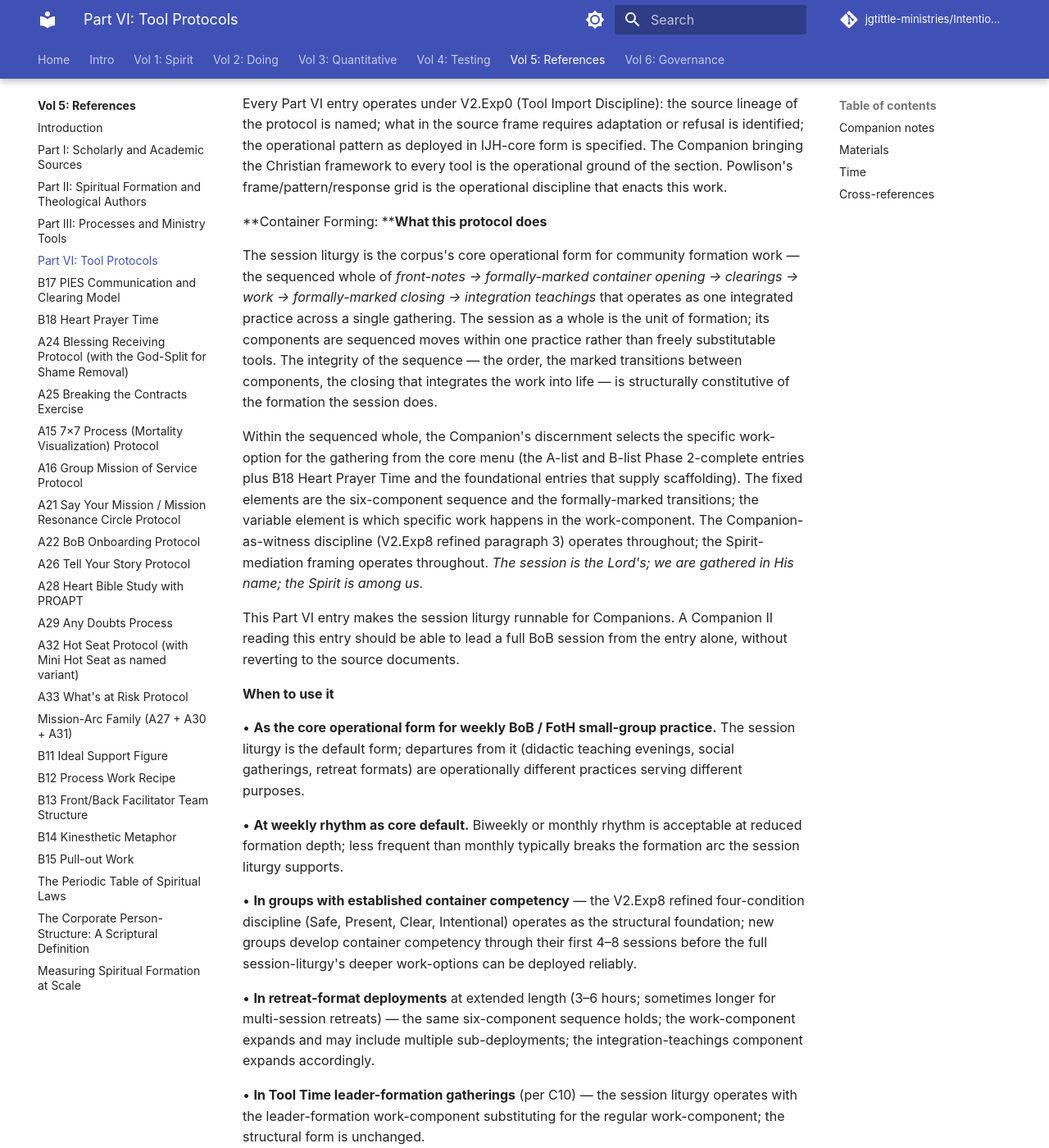
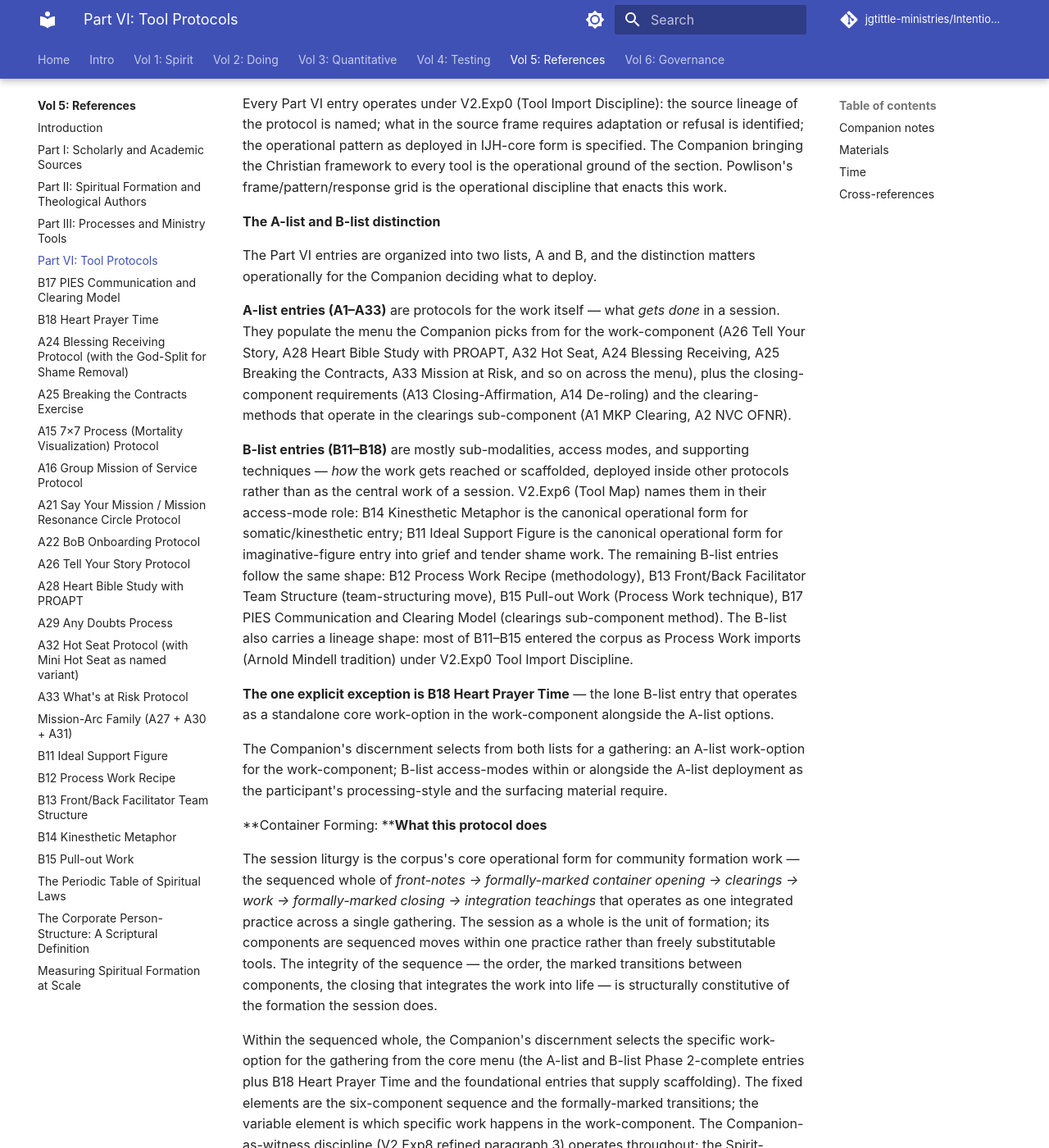
Before and after one commit to jgtittle-ministries/Intentional-Journey-of-the-Heart, an MkDocs documentation site: the page built from docs/volume-5-references/part-vi-tool-protocols.md, in a window 1280 px wide and 1400 px high, scrolled down 597 px. Shown: the whole window at 82% size. Built offline with MkDocs 1.6.1 and Material for MkDocs 9.7.7, drawn with Linux system fonts in a browser that asks for light colours; some web fonts are replaced; comment, search, counter and statistics services are not loaded.

Commit message:
Mirror Vol 5 Part VI A-list / B-list distinction from dev
Mirrors dev commit 231bf4f from
jgtittle-ministries/Intentional-Journey-of-the-Heart-dev.

Adds a '**The A-list and B-list distinction**' section to Part VI
between 'How to Read This Section' and the first protocol entry
(the session liturgy). Defines:

- A-list (A1–A33) — protocols for the work itself; the work-component
  menu, plus closing-component requirements (A13, A14) and clearing
  methods (A1, A2).
- B-list (B11–B18) — sub-modalities, access modes, and supporting
  techniques deployed inside other protocols. Includes the V2.Exp6
  access-mode framing for B11 and B14, and the lineage observation
  that most of B11–B15 are Process Work imports under V2.Exp0 Tool
  Import Discipline.
- B18 Heart Prayer Time as the lone B-list standalone core
  work-option.

Applied as a targeted Edit (not a whole-file copy) so the prod-only
attribution edit at d939b3d (the 'On attribution' paragraph) is
preserved unchanged. The attribution-paragraph divergence between dev
and prod is therefore intentional and will be back-mirrored to dev in
a follow-up commit.

Co-Authored-By: Claude Opus 4.7 <noreply@anthropic.com>

```diff
--- a/docs/volume-5-references/part-vi-tool-protocols.md
+++ b/docs/volume-5-references/part-vi-tool-protocols.md
@@ -13,6 +13,18 @@ Part VI: Tool Protocols houses the practitioner-run operational protocol details
 Each Part VI entry holds the practitioner-runnable detail for one protocol or one protocol family, in a standardized format: *what this protocol does* (the target blockage and what the protocol completes), *when to use it* (the conditions under which the protocol is the right next move), *when NOT to use it* (named failure modes, contraindications, and the discernment questions the Companion holds before starting), *the protocol* (numbered steps with Companion-led framing and participant-side instructions distinguished, step-level discernment notes inline), *closing and de-roling* where applicable, and *cross-references* to the V2 core claim entries the protocol operationally implements.
 
 Every Part VI entry operates under V2.Exp0 (Tool Import Discipline): the source lineage of the protocol is named; what in the source frame requires adaptation or refusal is identified; the operational pattern as deployed in IJH-core form is specified. The Companion bringing the Christian framework to every tool is the operational ground of the section. Powlison's frame/pattern/response grid is the operational discipline that enacts this work.
+
+**The A-list and B-list distinction**
+
+The Part VI entries are organized into two lists, A and B, and the distinction matters operationally for the Companion deciding what to deploy.
+
+**A-list entries (A1–A33)** are protocols for the work itself — what *gets done* in a session. They populate the menu the Companion picks from for the work-component (A26 Tell Your Story, A28 Heart Bible Study with PROAPT, A32 Hot Seat, A24 Blessing Receiving, A25 Breaking the Contracts, A33 Mission at Risk, and so on across the menu), plus the closing-component requirements (A13 Closing-Affirmation, A14 De-roling) and the clearing-methods that operate in the clearings sub-component (A1 MKP Clearing, A2 NVC OFNR).
+
+**B-list entries (B11–B18)** are mostly sub-modalities, access modes, and supporting techniques — *how* the work gets reached or scaffolded, deployed inside other protocols rather than as the central work of a session. V2.Exp6 (Tool Map) names them in their access-mode role: B14 Kinesthetic Metaphor is the canonical operational form for somatic/kinesthetic entry; B11 Ideal Support Figure is the canonical operational form for imaginative-figure entry into grief and tender shame work. The remaining B-list entries follow the same shape: B12 Process Work Recipe (methodology), B13 Front/Back Facilitator Team Structure (team-structuring move), B15 Pull-out Work (Process Work technique), B17 PIES Communication and Clearing Model (clearings sub-component method). The B-list also carries a lineage shape: most of B11–B15 entered the corpus as Process Work imports (Arnold Mindell tradition) under V2.Exp0 Tool Import Discipline.
+
+**The one explicit exception is B18 Heart Prayer Time** — the lone B-list entry that operates as a standalone core work-option in the work-component alongside the A-list options.
+
+The Companion's discernment selects from both lists for a gathering: an A-list work-option for the work-component; B-list access-modes within or alongside the A-list deployment as the participant's processing-style and the surfacing material require.
 
 **Container Forming: ****What this protocol does**
 
```
